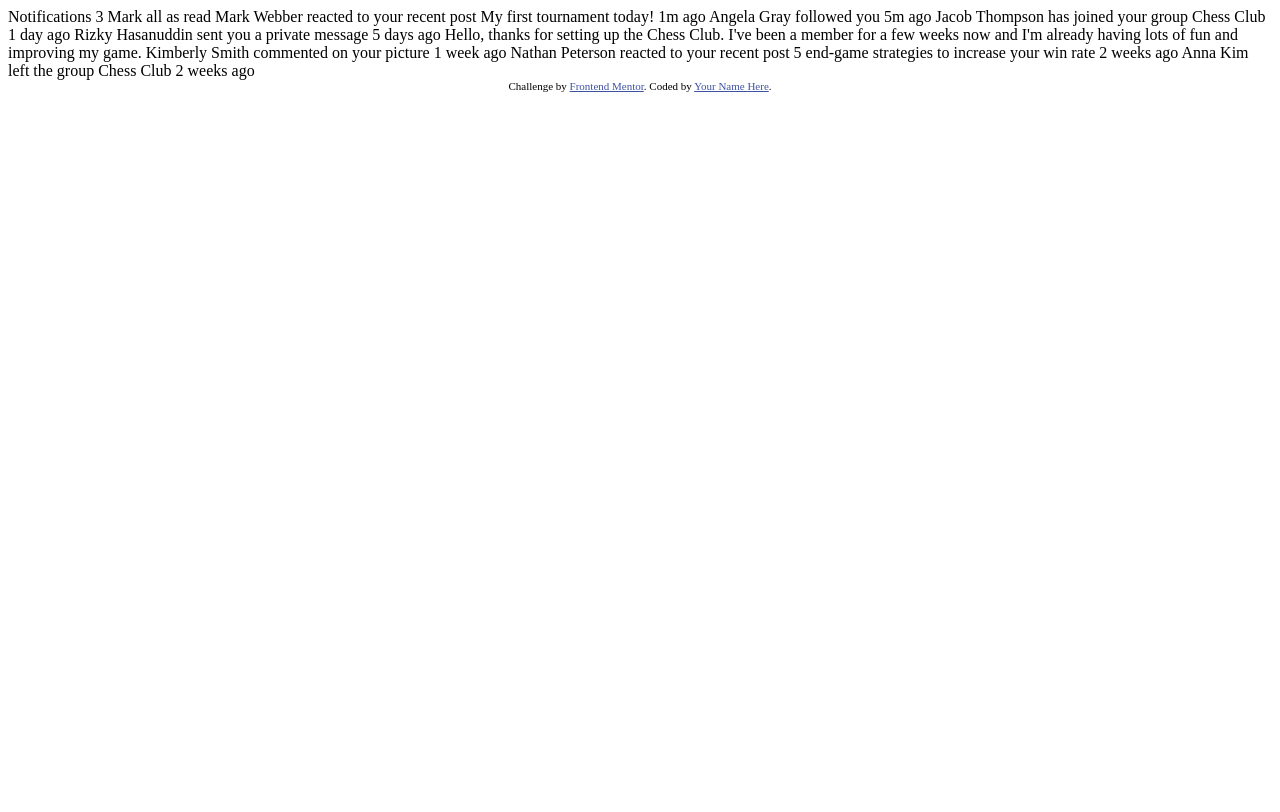
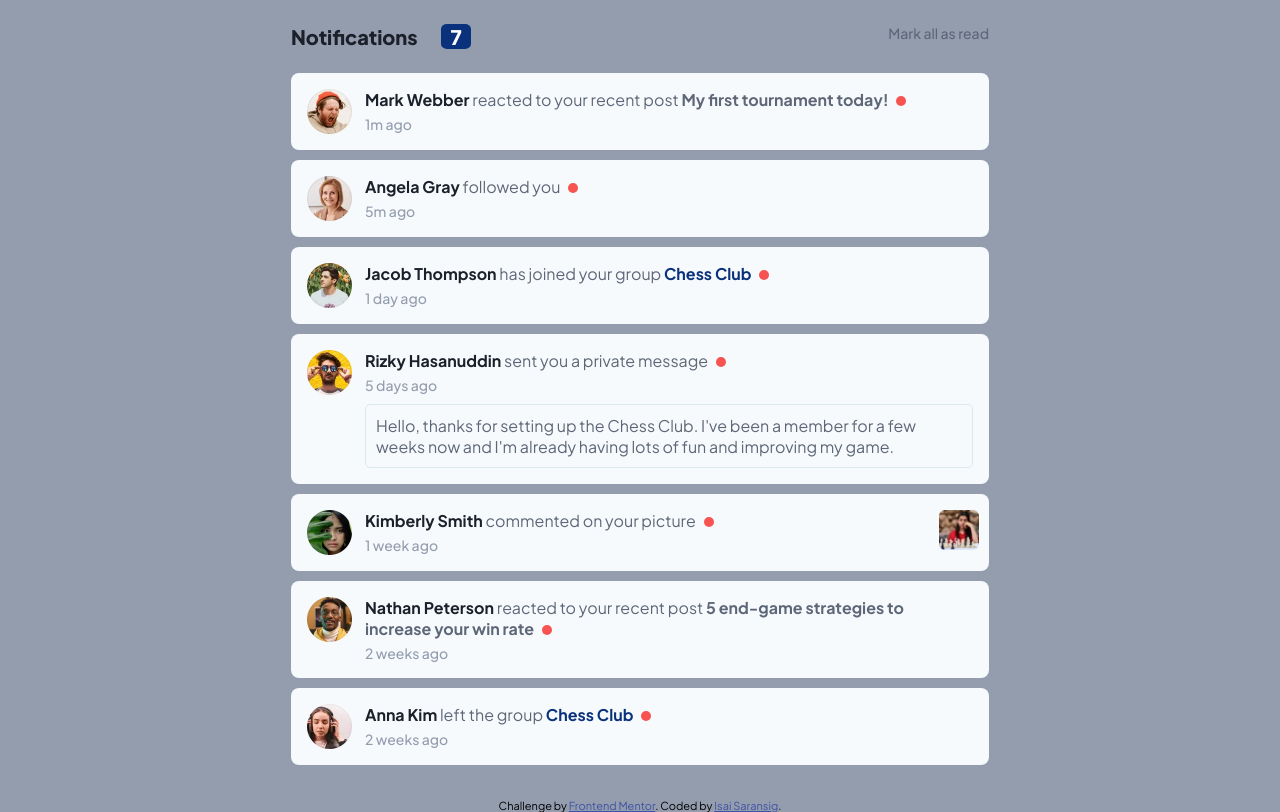
Before and after one commit to IsaiJSaransig/notifications_page, a plain HTML site: page notifications-page-main/index.html in a window 1280 px wide. Drawn offline with Linux system fonts and the light colour scheme.

Commit message:
final code

```diff
--- a/notifications-page-main/index.html
+++ b/notifications-page-main/index.html
@@ -2,50 +2,111 @@
 <html lang="en">
 <head>
   <meta charset="UTF-8">
-  <meta name="viewport" content="width=device-width, initial-scale=1.0"> <!-- displays site properly based on user's device -->
+  <meta name="viewport" content="width=device-width, initial-scale=1.0">
+  <link rel="icon" type="image/png" sizes="32x32" href="./assets/images/favicon-32x32.png">
+  <title>Frontend Mentor | Notifications page</title>
+  <link rel="stylesheet" href="./style.css">
 
-  <link rel="icon" type="image/png" sizes="32x32" href="./assets/images/favicon-32x32.png">
 
-  <title>Frontend Mentor | Notifications page</title>
-
-  <!-- Feel free to remove these styles or customise in your own stylesheet 👍 -->
-  <style>
-    .attribution { font-size: 11px; text-align: center; }
-    .attribution a { color: hsl(228, 45%, 44%); }
-  </style>
 </head>
 <body>
 
-  Notifications 3
+  <section class="main">
+    <div class="notifications">
+      <h3 class="title">Notifications <span class="number" id="number"></span></h3>
+      <p class="mark" id="mark-all">Mark all as read</p>
+    </div>
 
-  Mark all as read
+    <div class="post">
+      <img class="avatar" src="./assets/images/avatar-mark-webber.webp" alt="">
+      <div>
+        <p><span class="name">Mark Webber</span>
+          <span>reacted to your recent post</span>
+          <span class="reaction"> My first tournament today!</span>
+          <span class="status not-read"></span></p>
+          <p class="time">1m ago</p>
 
-  Mark Webber reacted to your recent post My first tournament today!
-  1m ago
+      </div>
+    </div>
 
-  Angela Gray followed you
-  5m ago
+    <div class="post">
+      <img class="avatar" src="./assets/images/avatar-angela-gray.webp" alt="">
+      <div>
+        <p><span class="name">Angela Gray</span>
+          <span>followed you</span>
+          <span class="status not-read"></span></p>
+          <p class="time">5m ago</p>
 
-  Jacob Thompson has joined your group Chess Club
-  1 day ago
+      </div>
+    </div>
 
-  Rizky Hasanuddin sent you a private message
-  5 days ago
-  Hello, thanks for setting up the Chess Club. I've been a member for a few weeks now and
-  I'm already having lots of fun and improving my game.
+    <div class="post">
+      <img class="avatar" src="./assets/images/avatar-jacob-thompson.webp" alt="">
+      <div>
+        <p><span class="name">Jacob Thompson</span>
+          <span>has joined your group</span>
+          <span class="group">Chess Club</span>
+          <span class="status not-read"></span></p>
+          <p class="time">1 day ago</p>
 
-  Kimberly Smith commented on your picture
-  1 week ago
+      </div>
+    </div>
 
-  Nathan Peterson reacted to your recent post 5 end-game strategies to increase your win rate
-  2 weeks ago
+    <div class="post">
+      <img class="avatar" src="./assets/images/avatar-rizky-hasanuddin.webp" alt="">
+      <div>
+        <p><span class="name">Rizky Hasanuddin</span>
+          <span>sent you a private message</span>
+          <span class="status not-read"></span></p>
+          <p class="time">5 days ago</p>
+          <div class="message">
+            <p>Hello, thanks for setting up the Chess Club. I've been a member for a few weeks now and I'm already having lots of fun and improving my game.</p>
+          </div>
 
-  Anna Kim left the group Chess Club
-  2 weeks ago
+      </div>
+    </div>
+
+    <div class="post">
+      <img class="avatar" src="./assets/images/avatar-kimberly-smith.webp" alt="">
+      <div>
+        <p><span class="name">Kimberly Smith</span>
+          <span>commented on your picture</span>
+          <span class="status not-read"></span></p>
+          <p class="time">1 week ago</p>
+      </div>
+      <img class="picture" src="./assets/images/image-chess.webp" alt="">
+    </div>
+
+    <div class="post">
+      <img class="avatar" src="./assets/images/avatar-nathan-peterson.webp" alt="">
+      <div>
+        <p><span class="name">Nathan Peterson</span>
+          <span>reacted to your recent post </span>
+          <span class="reaction">5 end-game strategies to increase your win rate</span>
+          <span class="status not-read"></span></p>
+          <p class="time">2 weeks ago</p>
+
+      </div>
+    </div>
+
+    <div class="post">
+      <img class="avatar" src="./assets/images/avatar-anna-kim.webp" alt="">
+      <div>
+        <p><span class="name">Anna Kim</span>
+          <span>left the group</span>
+          <span class="group">Chess Club</span>
+          <span class="status not-read"></span></p>
+          <p class="time">2 weeks ago</p>
+
+      </div>
+    </div>
+
+  </section>
 
   <div class="attribution">
     Challenge by <a href="https://www.frontendmentor.io?ref=challenge" target="_blank">Frontend Mentor</a>.
-    Coded by <a href="#">Your Name Here</a>.
+    Coded by <a href="#">Isai Saransig</a>.
   </div>
+  <script src="./script.js"></script>
 </body>
 </html>
--- /dev/null
+++ b/notifications-page-main/script.js
@@ -0,0 +1,27 @@
+const markAll = document.querySelector('#mark-all');
+const number = document.querySelector('#number');
+const post = document.querySelectorAll('.post');
+updateNumber();
+markAll.addEventListener('click', () => {
+    const notRead = document.querySelectorAll('.not-read');
+    notRead.forEach(notRead => {
+        notRead.classList.remove('not-read');
+    })
+    updateNumber();
+})
+
+function readNumber() {
+    const notRead = document.querySelectorAll('.not-read');
+    return notRead.length;
+}
+
+function updateNumber(){
+    number.innerText = readNumber();
+}
+
+post.forEach(post => {
+    post.addEventListener('click', () => {
+        post.querySelector('.status').classList.remove('not-read');
+        updateNumber();
+    })
+})
--- /dev/null
+++ b/notifications-page-main/style.css
@@ -0,0 +1,146 @@
+*{
+    margin: 0;
+    padding: 0;
+    box-sizing: border-box;
+}
+
+body{
+    font-family: 'Plus Jakarta Sans', sans-serif;
+    background-color: var(--Grayish-blue);
+}
+
+.main{
+    padding: 24px 16px;
+}
+
+.notifications{
+    display: flex;
+    justify-content: space-between;
+    margin-bottom: 24px;
+    & .title{
+        color: var(--Very-dark-blue);
+        font-weight: 800;
+        font-size: 1.25rem;
+        word-spacing: 20px;
+    }
+
+    & .number{
+        display: inline-block;
+        text-align: center;
+        border-radius: 20%;
+        background-color: var(--Blue);
+        color: var(--White);
+        width: 30px;
+        height: 25px;
+    }
+
+    & .mark{
+        color: var(--Dark-grayish-blue);
+        font-size: 0.875rem;
+        font-weight: 500;
+        cursor: pointer;
+        &:hover{
+            color: var(--Blue);
+        }
+    }
+}
+
+.post{
+    margin: 0 auto 10px;
+    background-color: var(--Very-light-grayish-blue);
+    border-radius: 8px;
+    display: flex;
+    min-width: 340px;
+    gap:13px;
+    padding: 16px;
+    font-size: 0.875rem;
+    cursor: pointer;
+    position: relative;
+    color: var(--Dark-grayish-blue);
+    & .avatar{
+        width: 45px;
+        height: 45px;
+    }
+    & .name{
+        color: var(--Very-dark-blue);
+    }
+
+    & .name, .reaction{
+        font-weight: bold;
+        &:hover{
+            color: var(--Blue);
+        }
+    }
+
+    & .time{
+        color: var(--Grayish-blue);
+        font-size: 0.875rem;
+        margin-top: 5px;
+        font-weight: 500;
+    }
+
+    & .group{
+        color: var(--Blue);
+        font-weight: bold;
+    }
+
+    & .message{
+        border: 1px solid var(--Light-grayish-blue-2);
+        border-radius: 5px;
+        margin-top: 10px;
+        padding: 10px;
+        &:hover{
+            background-color: var(--Light-grayish-blue-1);
+        }
+    }
+
+    & .picture{
+        width: 40px;
+        height: 40px;
+        position: absolute;
+        right: 10px;
+    }
+
+}
+
+.not-read{
+    display: inline-block;
+    width: 10px;
+    height: 10px;
+    background-color: var(--Red);
+    border-radius: 50%;
+    margin-left: 5px;
+}
+
+.attribution { font-size: 11px; text-align: center; }
+
+.attribution a { color: hsl(228, 45%, 44%); }
+
+@media(min-width: 768px){
+    .main{
+        width: 730px;
+        margin: 0 auto;
+    }
+    .post{
+        font-size: 1rem;
+    }
+}
+
+:root{
+
+--Red: hsl(1, 90%, 64%);
+--Blue: hsl(219, 85%, 26%);
+
+--White: hsl(0, 0%, 100%);
+--Very-light-grayish-blue: hsl(210, 60%, 98%);
+--Light-grayish-blue-1: hsl(211, 68%, 94%);
+--Light-grayish-blue-2: hsl(205, 33%, 90%);
+--Grayish-blue: hsl(219, 14%, 63%);
+--Dark-grayish-blue: hsl(219, 12%, 42%);
+--Very-dark-blue: hsl(224, 21%, 14%);
+}
+
+@font-face {
+    font-family: 'Plus Jakarta Sans';
+    src: url('./assets/fonts/PlusJakartaSans-VariableFont_wght.ttf');
+}
```
